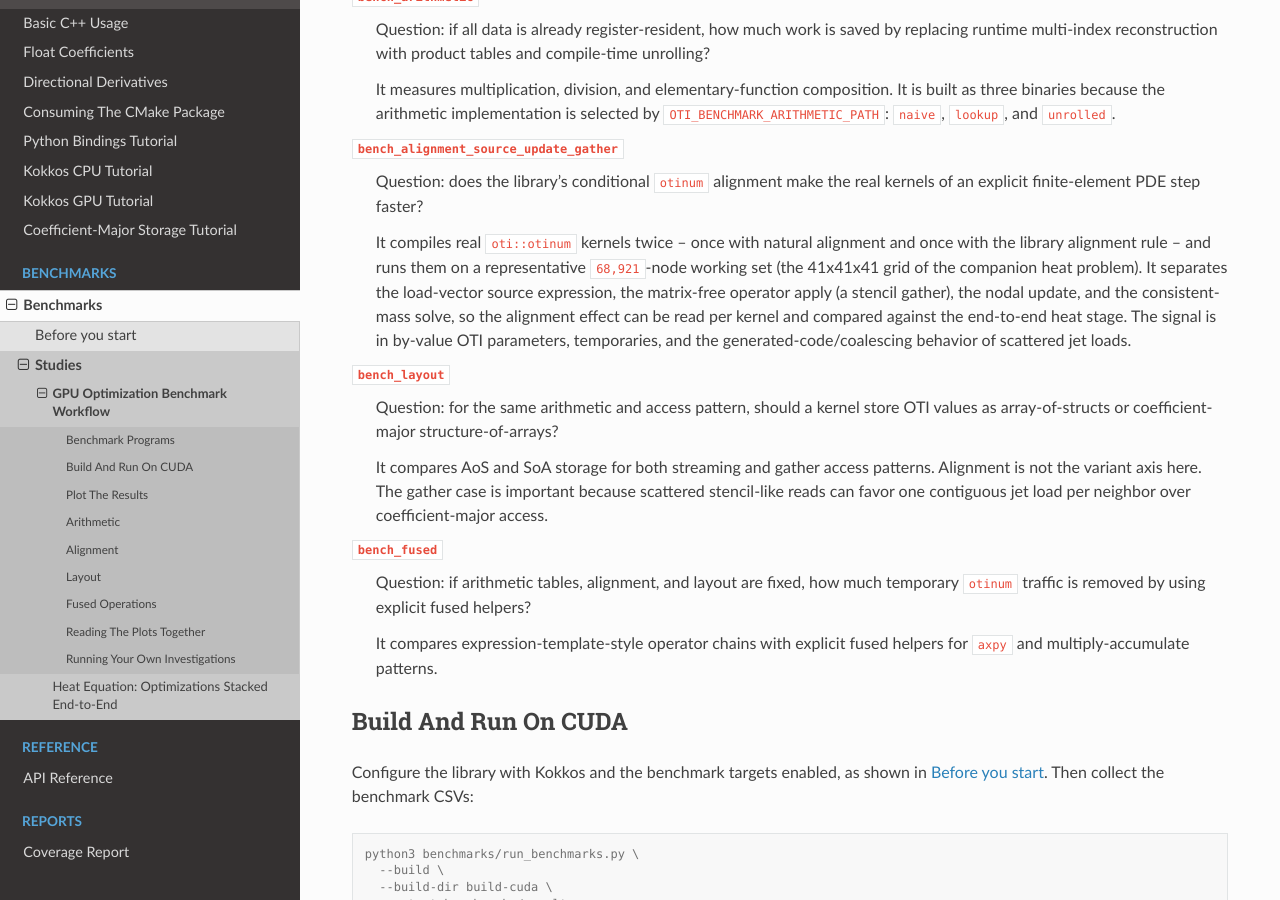
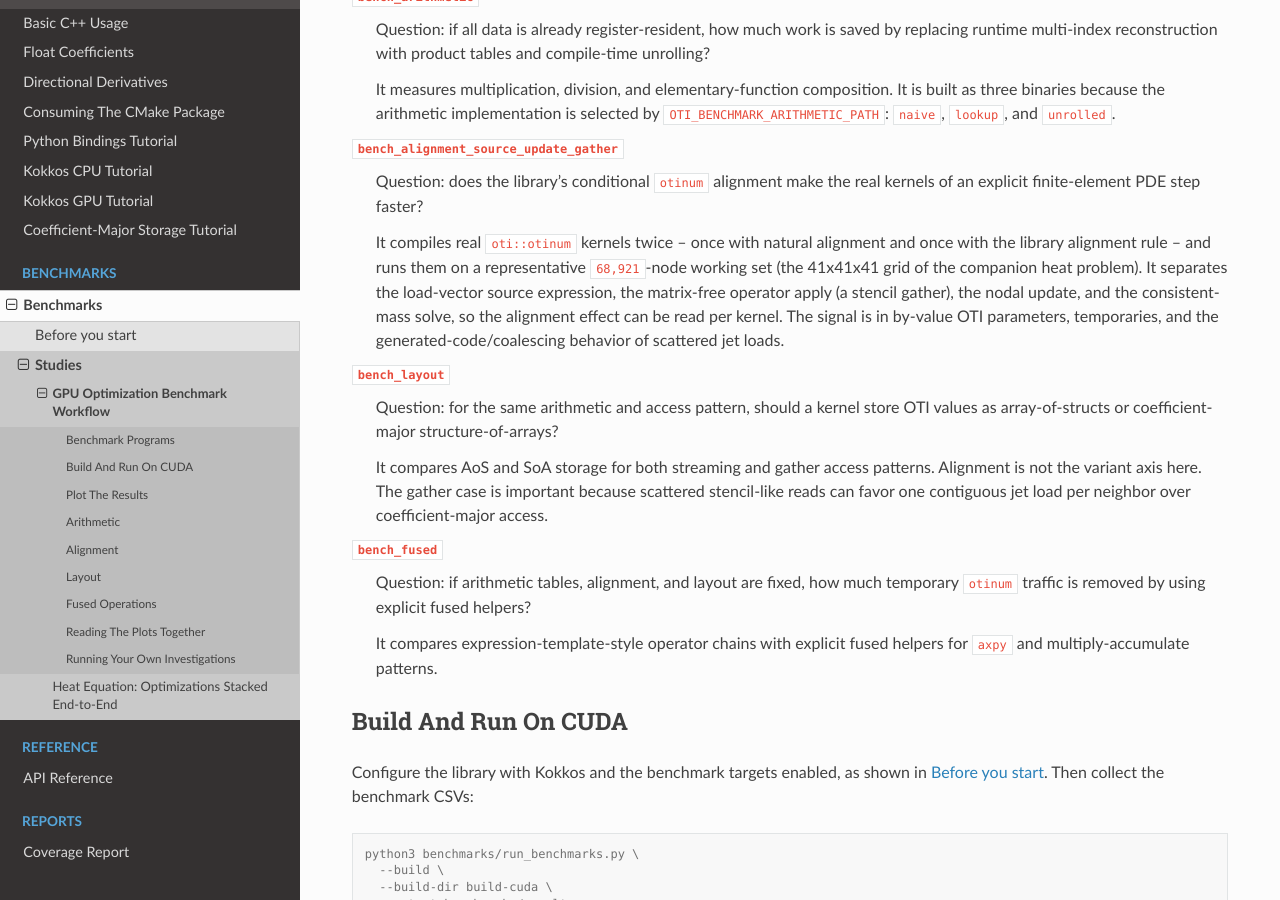
Before and after one commit to Samm-Py/cpp_oti_lib, a Sphinx documentation site: the page built from docs/benchmarks/gpu_optimization_workflow.rst, in a window 1280 px wide and 900 px high, scrolled down 637 px. Built offline with Sphinx 7.4.7 and the Read the Docs theme 3.1.0, drawn with Linux system fonts in a browser that asks for light colours.

Commit message:
Docs: drop the stale end-to-end heat-stage promise from the alignment intro
The results prose no longer compares per-kernel numbers against the heat
stage, so the intro should not advertise that comparison. Keeps the grid
provenance for the working-set size.

Co-Authored-By: Claude Opus 4.8 <noreply@anthropic.com>

```diff
--- a/docs/benchmarks/gpu_optimization_workflow.rst
+++ b/docs/benchmarks/gpu_optimization_workflow.rst
@@ -46,8 +46,7 @@ Benchmark Programs
    ``68,921``-node working set (the 41x41x41 grid of the companion heat
    problem). It separates the load-vector source expression, the matrix-free
    operator apply (a stencil gather), the nodal update, and the consistent-mass
-   solve, so the alignment effect can be read per kernel and compared against the
-   end-to-end heat stage. The signal is
+   solve, so the alignment effect can be read per kernel. The signal is
    in by-value OTI parameters, temporaries, and the generated-code/coalescing
    behavior of scattered jet loads.
 
```
